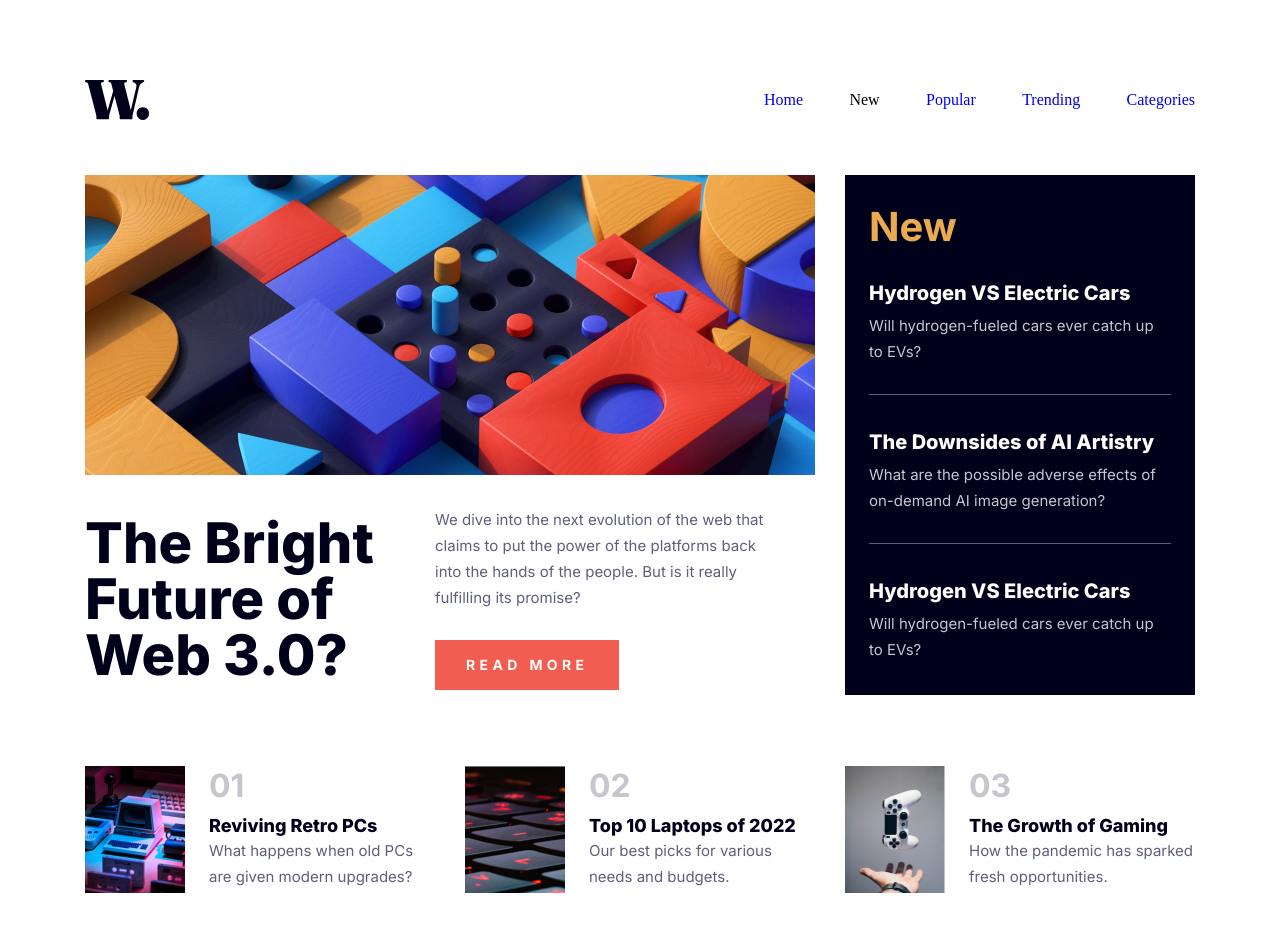
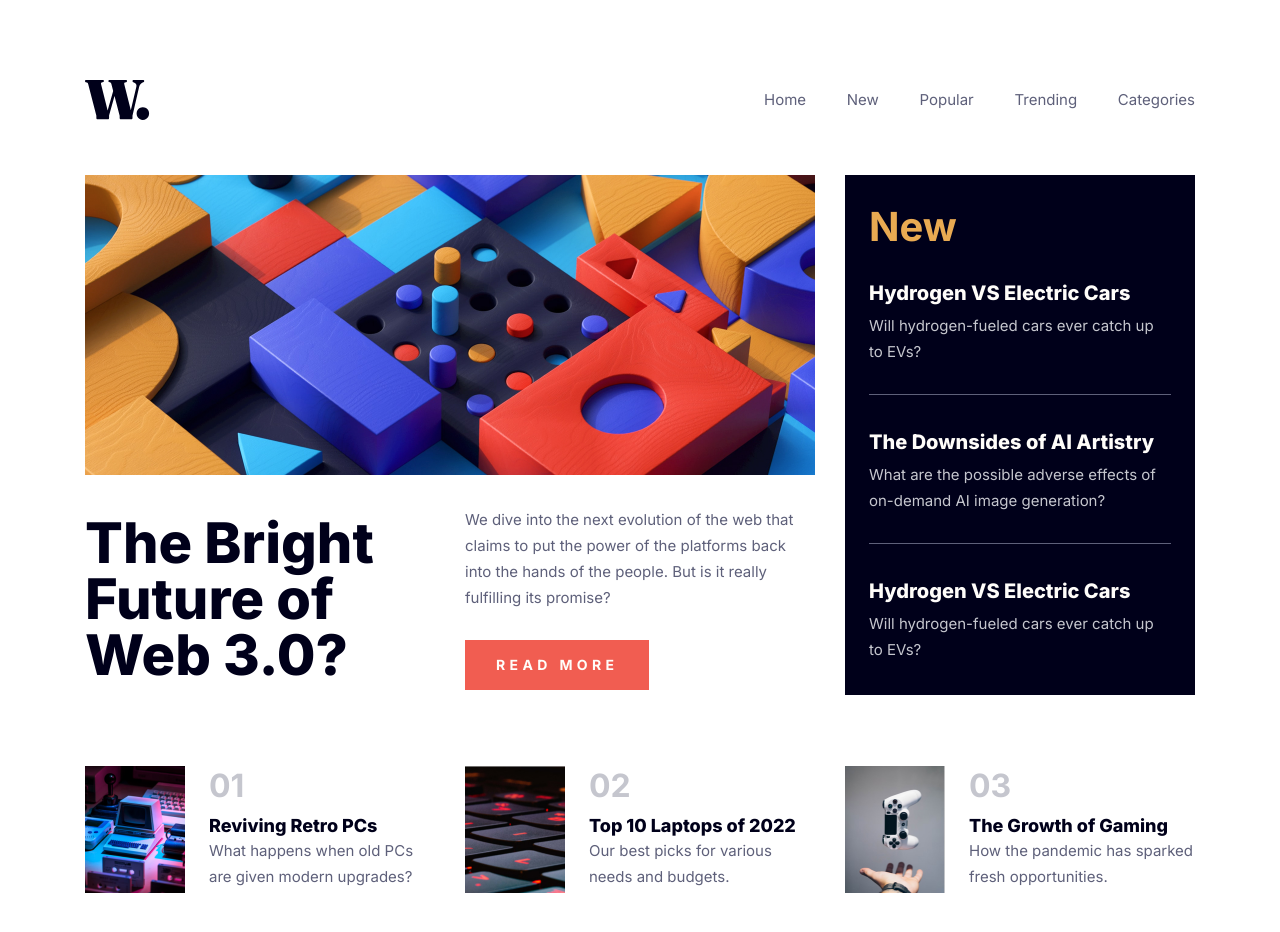
Before and after one commit to elbekismatov/amaliy, a plain HTML site: page index.html in a window 1280 px wide. Drawn offline with Linux system fonts and the light colour scheme.

Commit message:
first commit

```diff
--- a/index.html
+++ b/index.html
@@ -13,7 +13,7 @@
         <nav>
           <ul>
             <li><a href="#">Home</a> </li>
-           <li><a href="#"></a> New</li>
+           <li><a href="#">New  </a> </li>
            <li><a href="#">Popular</a></li>
            <li><a href="#">Trending</a></li>
            <li><a href="#">Categories</a></li>
--- a/src/style/main.scss
+++ b/src/style/main.scss
@@ -22,6 +22,20 @@ body {
           img {
             display: none;
           }
+          a{
+            //styleName: Body;
+font-family: Inter;
+font-size: 15px;
+font-weight: 400;
+line-height: 26px;
+text-align: left;
+color: #5E607A;
+cursor: pointer;
+transition-duration: 1s;
+&:hover{
+  color: #F15D51;
+}
+          }
         }
       }
     }
@@ -44,7 +58,7 @@ body {
         }
         .left-part-bottom {
           display: flex;
-          gp: 30px;
+          gap: 30px;
           align-items: center;
           h1 {
             //styleName: Heading (XL);
@@ -80,7 +94,7 @@ body {
               text-align: left;
               color: #fffdfa;
               cursor: pointer;
-              transition-duration: 2s;
+              transition-duration: 1s;
               &:hover {
                 background: #00001a;
               }
@@ -116,7 +130,7 @@ body {
             color: #fffdfa;
             margin-bottom: 8px;
             cursor: pointer;
-            transition-duration: 2s;
+            transition-duration: 1s;
             &:hover {
               color: #e9aa52;
             }
```
Also changed, not shown: src/css/main.css.
